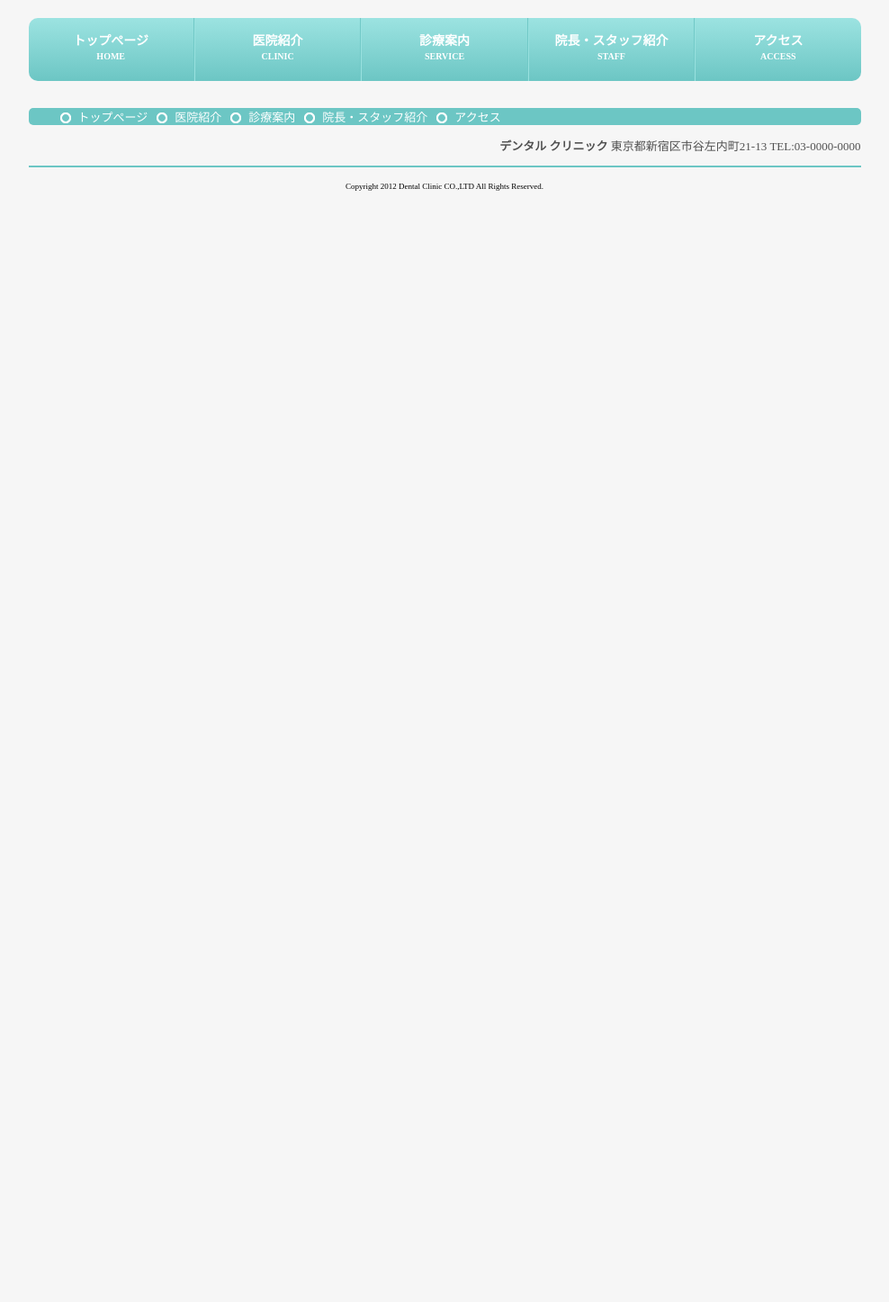
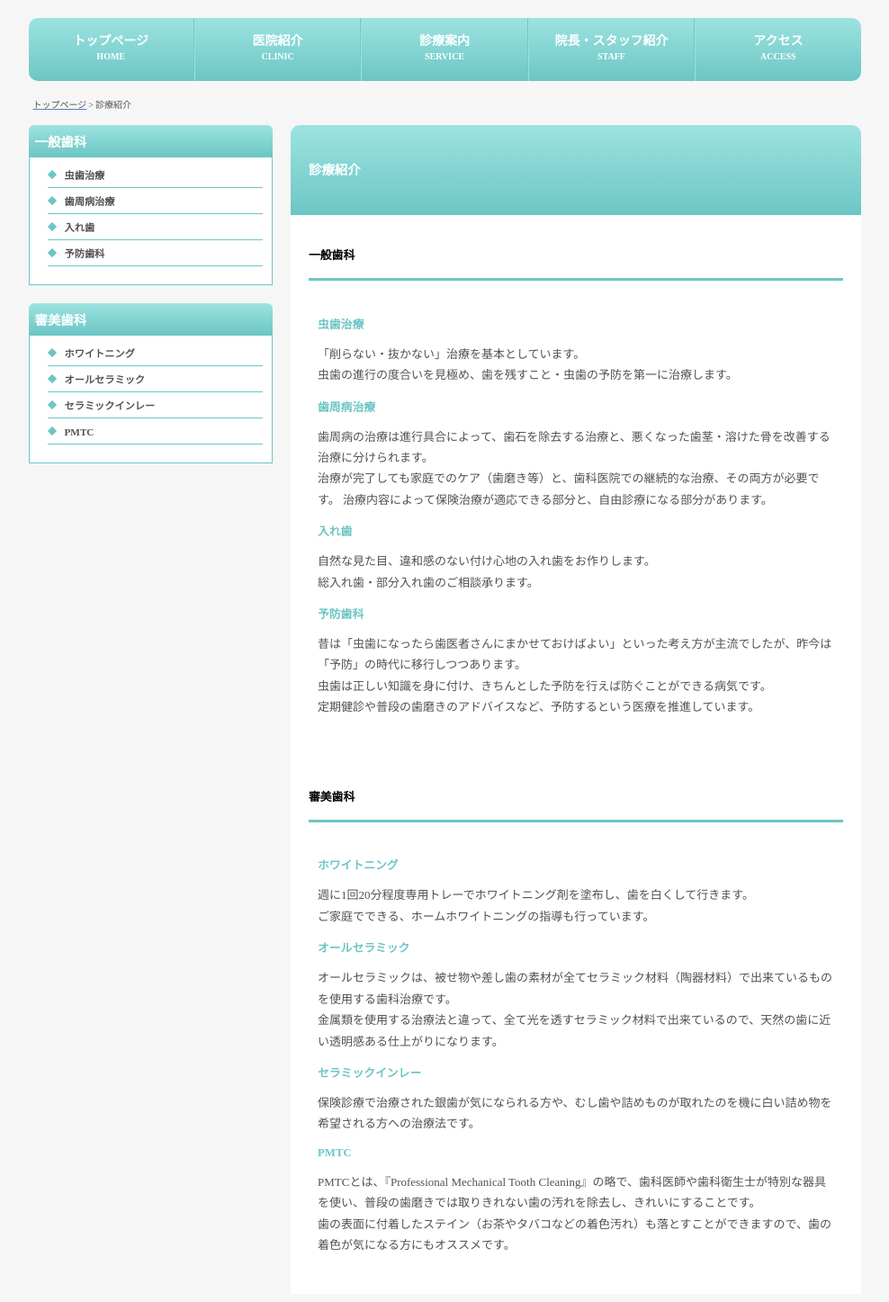
Before and after one commit to sohsmt/mosya-site, a Nuxt app: page /service in a window 1280 px wide. Shown: the part 123-1570 px from the top of the page at 90% size, without its empty margins (146-1134 px from the left). Before the commit the page ends 800 px from the top, so only its background shows below. Built offline with nearby package versions, Linux system fonts and the light colour scheme.

Commit message:
create　serviceの新規作成

```diff
--- a/pages/service.vue
+++ b/pages/service.vue
@@ -0,0 +1,63 @@
+<template>
+  <div class="service">
+    <Pankuzu linkname="診療紹介" />
+    <div class="content_main">
+      <Sidemenu />
+      <div class="main-contents_wrapper">
+        <h2>診療紹介</h2>
+        <div class="main-contents">
+          <h3 class="mani_contents_title">一般歯科</h3>
+          <div class="text-box">
+            <h3 class="text-title">虫歯治療</h3>
+            <p>
+              「削らない・抜かない」治療を基本としています。<br />
+              虫歯の進行の度合いを見極め、歯を残すこと・虫歯の予防を第一に治療します。
+            </p>
+            <h3 class="text-title">歯周病治療</h3>
+            <p>
+              歯周病の治療は進行具合によって、歯石を除去する治療と、悪くなった歯茎・溶けた骨を改善する治療に分けられます。<br />
+              治療が完了しても家庭でのケア（歯磨き等）と、歯科医院での継続的な治療、その両方が必要です。
+              治療内容によって保険治療が適応できる部分と、自由診療になる部分があります。
+            </p>
+            <h3 class="text-title">入れ歯</h3>
+            <p>
+              自然な見た目、違和感のない付け心地の入れ歯をお作りします。<br />
+              総入れ歯・部分入れ歯のご相談承ります。
+            </p>
+            <h3 class="text-title">予防歯科</h3>
+            <p>
+              昔は「虫歯になったら歯医者さんにまかせておけばよい」といった考え方が主流でしたが、昨今は「予防」の時代に移行しつつあります。<br />
+              虫歯は正しい知識を身に付け、きちんとした予防を行えば防ぐことができる病気です。<br />
+              定期健診や普段の歯磨きのアドバイスなど、予防するという医療を推進しています。
+            </p>
+          </div>
+        </div>
+        <div class="main-contents">
+          <h3 class="mani_contents_title">審美歯科</h3>
+          <div class="text-box">
+            <h3 class="text-title">ホワイトニング</h3>
+            <p>
+              週に1回20分程度専用トレーでホワイトニング剤を塗布し、歯を白くして行きます。<br />
+              ご家庭でできる、ホームホワイトニングの指導も行っています。
+            </p>
+            <h3 class="text-title">オールセラミック</h3>
+            <p>
+              オールセラミックは、被せ物や差し歯の素材が全てセラミック材料（陶器材料）で出来ているものを使用する歯科治療です。<br />
+              金属類を使用する治療法と違って、全て光を透すセラミック材料で出来ているので、天然の歯に近い透明感ある仕上がりになります。
+            </p>
+            <h3 class="text-title">セラミックインレー</h3>
+            <p>
+              保険診療で治療された銀歯が気になられる方や、むし歯や詰めものが取れたのを機に白い詰め物を希望される方への治療法です。
+            </p>
+            <h3 class="text-title">PMTC</h3>
+            <p>
+              PMTCとは、『Professional Mechanical Tooth
+              Cleaning』の略で、歯科医師や歯科衛生士が特別な器具を使い、普段の歯磨きでは取りきれない歯の汚れを除去し、きれいにすることです。<br />
+              歯の表面に付着したステイン（お茶やタバコなどの着色汚れ）も落とすことができますので、歯の着色が気になる方にもオススメです。
+            </p>
+          </div>
+        </div>
+      </div>
+    </div>
+  </div>
+</template>
```
